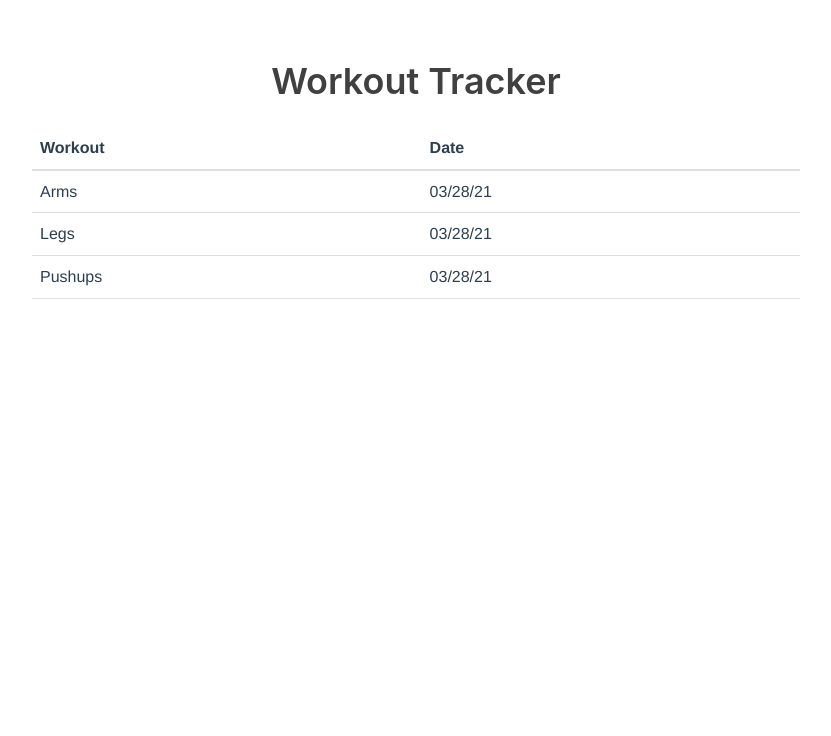
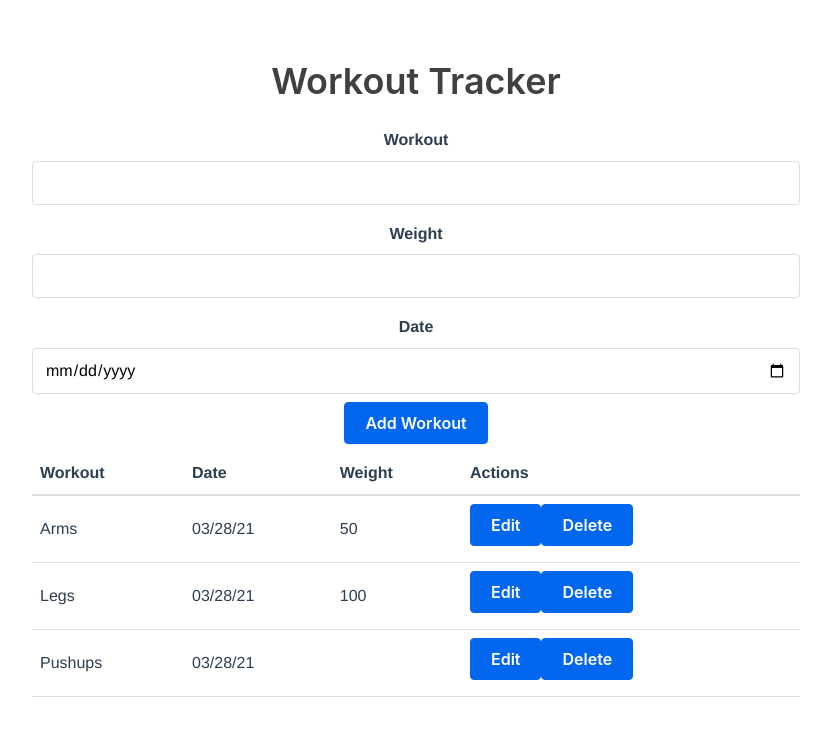
Before and after one commit to tannerfronk/vue-workout-tracker, a Vue app: page / in a window 1280 px wide. Shown: the top 736 px of the page, without its empty margins (224-1055 px from the left). Built offline with nearby package versions, Linux system fonts and the light colour scheme.

Commit message:
Can add, edit, and delete workouts

```diff
--- a/src/App.vue
+++ b/src/App.vue
@@ -1,17 +1,20 @@
 <template>
   <div id="app" class="small-container">
     <h1>Workout Tracker</h1>
-    <workout-list :items='workoutItems' />
+    <workout-list-form @add:item="addWorkout" />
+    <workout-list :items='workoutItems' @delete:item="deleteWorkout" @edit:item="editWorkout"/>
   </div>
 </template>
 
 <script>
 import WorkoutList from "./components/WorkoutList";
+import WorkoutListForm from "./components/WorkoutListForm";
 
 export default {
   name: 'App',
   components: {
-    WorkoutList
+    WorkoutList,
+    WorkoutListForm
   },
   data() {
     return {
@@ -33,7 +36,7 @@ export default {
           date: '03/28/21'
         },
         {
-          id: 2,
+          id: 3,
           workout: 'Pushups',
           reps: 10,
           sets: 5,
@@ -41,6 +44,26 @@ export default {
           date: '03/28/21'
         }
       ]
+    }
+  },
+  methods: {
+    addWorkout(item){
+      const previousWorkoutId = this.workoutItems.length > 0
+      ? this.workoutItems[this.workoutItems.length -1].id
+      : 0
+      const newWorkoutId = previousWorkoutId + 1
+      const newWorkout = {...item, newWorkoutId}
+      this.workoutItems = [...this.workoutItems, newWorkout]
+    },
+    deleteWorkout(id){
+      this.workoutItems = this.workoutItems.filter(
+        item => item.id !== id
+        )
+    },
+    editWorkout(id, updatedItem){
+      this.workoutItems = this.workoutItems.map(item =>
+      item.id === id ? updatedItem: item
+      )
     }
   }
 }
--- a/src/components/WorkoutList.vue
+++ b/src/components/WorkoutList.vue
@@ -1,16 +1,41 @@
 <template>
     <div id="workoutList-table">
-    <table>
+        <p v-if="items.length < 1">There are currently no recorded workouts.</p>
+        <table v-else>
             <thead>
                 <tr>
                     <th>Workout</th>
                     <th>Date</th>
+                    <th>Weight</th>
+                    <th>Actions</th>
                 </tr>
             </thead>
             <tbody>
                 <tr v-for="item in items" :key="item.id">
-                <td>{{item.workout}}</td>
-                <td>{{item.date}}</td>
+                    <td v-if="editing === item.id">
+                        <input v-model="item.workout" type="text">
+                    </td>
+                    <td v-else>{{item.workout}}</td>
+
+                    <td v-if="editing === item.id">
+                        <input v-model="item.date" type="text">
+                    </td>
+                    <td v-else>{{item.date}}</td>
+
+                    <td v-if="editing === item.id">
+                        <input v-model="item.weight" type="text">
+                    </td>
+                    <td v-else>{{item.weight}}</td>
+
+                    <td v-if="editing === item.id">
+                        <button @click="editWorkout(item)">Save</button>
+                        <button class="muted-button" @click="cancelEdit(item)">Cancel</button>
+                    </td>
+
+                    <td v-else>
+                        <button @click="editMode(item)">Edit</button>
+                        <button @click="$emit('delete:item', item.id)">Delete</button>
+                    </td>
                 </tr>
             </tbody>
         </table>
@@ -22,6 +47,28 @@
         name: "WorkoutList",
         props: {
             items: Array
+        },
+        data() {
+            return {
+                editing: null,
+                cachedItem: null
+            }
+        },
+        methods: {
+            editMode(item){
+                this.editing = item.id;
+                this.cachedItem = Object.assign({}, item)
+            },
+            editWorkout(item){
+                if(item.workout === '' || item.date === 'blank') return
+
+                this.$emit('edit:item', item.id, item)
+                this.editing = null
+            },
+            cancelEdit(item){
+                Object.assign(item, this.cachedItem)
+                this.editing = null
+            }
         }
     }
 </script>
--- /dev/null
+++ b/src/components/WorkoutListForm.vue
@@ -0,0 +1,39 @@
+<template>
+<div id="workout-form">
+    <form @submit.prevent="handleSubmit">
+        <label>Workout</label>
+        <input v-model="item.workout" type="text" />
+        <label>Weight</label>
+        <input v-model="item.weight" type="text" />
+        <label>Date</label>
+        <input v-model="item.date" type="date" />
+        <button>Add Workout</button>
+    </form>
+</div>
+</template>
+
+<script>
+    export default {
+        name: "WorkoutListForm",
+        data() {
+            return {
+                item: {
+                    workout: '',
+                    date: '',
+                    reps: 10,
+                    sets: 5,
+                    weight: '',
+                }
+            }
+        },
+        methods: {
+            handleSubmit(){
+                this.$emit('add:item', this.item)
+            }
+        }
+    }
+</script>
+
+<style scoped>
+
+</style>
```
Lines whose indentation alone changed are shown as unchanged.
